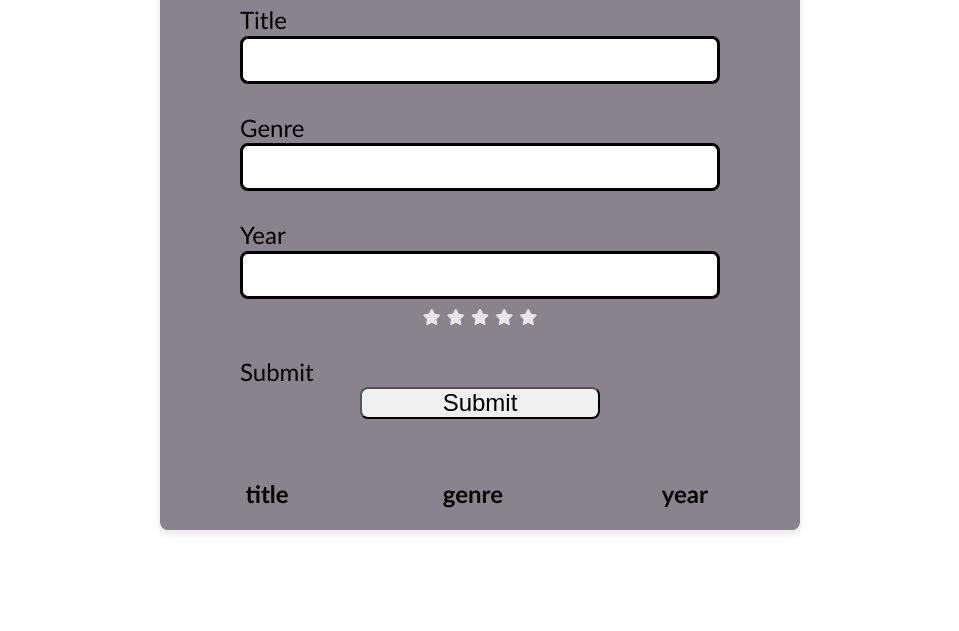
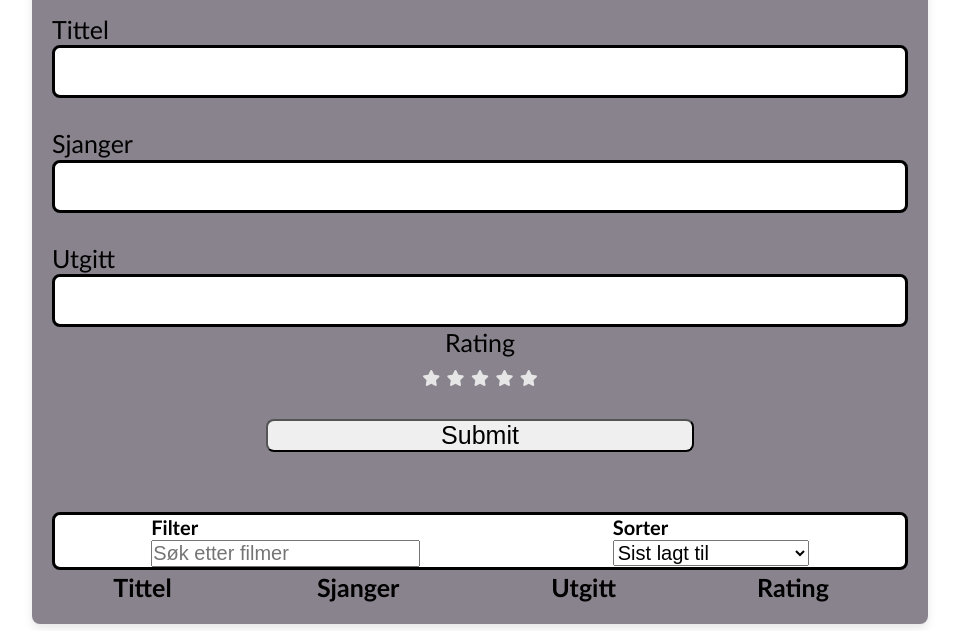
Before and after one commit to miaravnanger/Personlig-data-dashboard, a plain HTML site: page index.html in a window 1280 px wide. Shown: the part 169-800 px from the top of the page, without its empty margins (160-1119 px from the left). Drawn offline with Linux system fonts and the light colour scheme.

Commit message:
filter, sort

```diff
--- a/index.html
+++ b/index.html
@@ -6,58 +6,80 @@
     <meta name="viewport" content="width=device-width, initial-scale=1.0" />
     <title>Filmliste</title>
     <link rel="stylesheet" href="style.css" />
-		<script src="https://kit.fontawesome.com/e1db977daf.js" crossorigin="anonymous"></script>
+    <script
+      src="https://kit.fontawesome.com/e1db977daf.js"
+      crossorigin="anonymous"
+    ></script>
   </head>
   <body>
     <div class="container">
-      <h1>Movie-list</h1>
-<br>
+      <h1>Filmliste</h1>
+      <br />
       <form id="movie-form">
-        <h2>New movie:</h2>
-        <br>
+        <h2>Ny film</h2>
+        <br />
         <div>
-          <label for="title">Title</label>
+          <label for="title">Tittel</label>
           <input type="text" id="title" class="input-text" />
         </div>
-				<br>
+        <br />
         <div>
-          <label for="genre">Genre</label>
-          <input type="text" id="genre" class="input-text"/>
+          <label for="genre">Sjanger</label>
+          <input type="text" id="genre" class="input-text" />
         </div>
-        				<br>
+        <br />
         <div>
-          <label for="year">Year</label>
-          <input type="number" id="year" class="input-text"/>
+          <label for="year">Utgitt</label>
+          <input type="number" id="year" class="input-text" />
         </div>
-          <div class="star-box">
-          <title>Rating</title>
-					<div class="stars" id ="rating-stars">
-          <i class="fa-solid fa-star" data value="1"></i>
-          <i class="fa-solid fa-star" data value="3"></i>
-          <i class="fa-solid fa-star" data value="4"></i>
-          <i class="fa-solid fa-star" data value="5"></i>
-          <i class="fa-solid fa-star" data value="6"></i>
+        <div class="star-box">
+          <label>Rating</label>
+          <div class="stars" id="rating-stars">
+            <i class="fa-solid fa-star" data-value="1"></i>
+            <i class="fa-solid fa-star" data-value="2"></i>
+            <i class="fa-solid fa-star" data-value="3"></i>
+            <i class="fa-solid fa-star" data-value="4"></i>
+            <i class="fa-solid fa-star" data-value="5"></i>
+          </div>
         </div>
-				</div>
-          <br>
-          <div>
-            <label for="submit">Submit</label>
-          <input type="submit" id="submit" class="submit"/>
+        <br />
+        <div>
+          <input type="submit" id="submit" class="submit" />
         </div>
       </form>
-      <br>
-      <br>
+      <br />
+      <br />
+      <div class="filter-sort">
+        <div>
+          <label for="filter">Filter</label>
+          <input type="text" id="filter" placeholder="Søk etter filmer" />
+        </div>
+        <div>
+          <label for="sort">Sorter</label>
+          <select id="sort-by">
+            <option value="date-added">Sist lagt til</option>
+            <option value="rating">Rating (Høy-Lav)</option>
+            <option value="year">Utgitt (Nyeste først)</option>
+            <option value="title">Tittel (A/Å)</option>
+            <option value="genre">Sjanger (A/Å)</option>
+          </select>
+        </div>
+      </div>
+      <div class="list-container">
       <table class="movie-table">
         <thead>
           <tr>
-            <th>title</th>
-            <th>genre</th>
-            <th>year</th>
+            <th>Tittel</th>
+            <th>Sjanger</th>
+            <th>Utgitt</th>
+            <th>Rating</th>
+            <th></th>
             <th></th>
           </tr>
         </thead>
         <tbody id="movie-list"></tbody>
       </table>
-</div>
+      </div>
+    </div>
   </body>
 </html>
--- a/style.css
+++ b/style.css
@@ -1,95 +1,135 @@
-*{
+:root {
+    --border: 3px solid black;
+    --border-radius: 8px;
+    --font-size-desktop: 25px;
+    --font-size-small: 16px;
+}
+* {
   margin: 0px;
   padding: 0px;
   box-sizing: border-box;
 }
 
-body{
+body {
   width: 100svw;
   height: 100svh;
-    font-family:'Trebuchet MS', 'Lucida Sans Unicode', 'Lucida Grande', 'Lucida Sans', Arial, sans-serif;
-    font-size: 24px;
+  font-family: "Trebuchet MS", "Lucida Sans Unicode", "Lucida Grande",
+    "Lucida Sans", Arial, sans-serif;
+  font-size: var(--font-size-small);
+  display: flex;
+  justify-content: center;
+  align-items: center;
 }
-.container{
+.container {
   min-width: 100%;
-    padding: 20px;
+  padding: 4px;
   display: flex;
   flex-direction: column;
-    align-items: center;
-    justify-self: center;
   justify-content: center;
   align-items: center;
-    border-radius: 8px;
+  border-radius: var(--border-radius);
   text-align: center;
   box-shadow: 0 4px 8px rgba(0, 0, 0, 0.1);
   background-color: rgb(137, 131, 141);
-
-
 }
-h2{
+h2 {
   text-align: start;
-    font-size: 2rem;
-    font-weight: 600;
-
+  font-size: 18px;
+  font-weight: 700;
+}
+.list-container{
+    width: 100%;
+    display: flex;
+    justify-content: space-evenly;
+}
+#movie-form {
+  width: 100%;
+  font-size: var(--font-size-small)
 }
 
-#movie-form{
-    width: 80%;
-
+.movie-table {
+  width: 100%;
+  font-size: var(--font-size-small);
+}
+.movie-table tr {
+  width: 100%;
+  font-size: var(--font-size-small);
+  justify-content: space-evenly;
 }
 
-.movie-table{
-width: 100%;
-}
-
-
-.submit{
-font-size: 24px;
+.submit {
+  font-size: var(--font-size-small);
   width: 50%;
   border-radius: 8px;
 }
 
-label{
+label {
   display: block;
-margin-bottom: .1rem;
+  margin-bottom: 0.1rem;
   text-align: start;
-
 }
 
-.input-text{
-    font-size: 22px;
+.input-text {
+  font-size: var(--font-size-small);
   width: 100%;
-    height: 3rem;
-    border: 3px solid black;
-    border-radius: 8px;
+  height: 2rem;
+  border: var(--border);
+  border-radius: var(--border-radius);
 }
-
-.success, .error{
-    color:white;
+/* filter og sorter */
+.filter-sort{
+    width: 100%;
+    font-size: 15px;
+    font-weight: 700;
+    background-color: white;
+    display: flex;
+    justify-content: space-around;
+    border: var(--border);
+    border-radius: var(--border-radius);
+}
+.success,
+.error {
+  color: white;
   padding: 5px;
   margin: 5px 0 15px 0;
 }
-.success{
+.success {
   background-color: green;
 }
-.error{
+.error {
   background-color: red;
 }
-
-.star-box{
+/* gjør rediger knappen mindre */
+.fa-pencil{
+font-size: 10px;
+}
+.delete{
+    font-size: 12px;
+    font-weight: 700;
+}
+.star-box {
   display: flex;
   flex-direction: column;
   justify-content: center;
   align-items: center;
 }
-.stars i{
+.stars i {
   color: #e6e6e6;
   font-size: 16px;
   cursor: pointer;
   transition: color 0.2s ease;
 }
-.stars i.active{
-color:#ff9c1a;
+.stars i.active {
+  color: #ff9c1a;
+  transform: scale(1.2);
+}
+/* UI stjernene*/
+.rating i {
+  color: #e6e6e6;
+  font-size: 9px;
+}
+.rating i.active {
+  color: #ff9c1a;
 }
 
 /* mobile large 425px */
@@ -104,11 +144,79 @@ color:#ff9c1a;
 
 /* laptpop 1080px */
 @media screen and (min-width: 1080px) {
-.container{
-min-width: 50%;
+    body{
+        font-size: var(--font-size-desktop);
+    }
+    h2{
+        font-size: 30px;
+    }
+
+  .container {
+    min-width: 70%;
     display: flex;
-justify-content:center ;
+    padding: 20px;
+    justify-content: center;
     align-items: center;
+    font-size: var(--font-size-desktop);
+  }
+  .movie-table {
+    font-size:var(--font-size-desktop)
+}
+.submit{
+    font-size: var(--font-size-desktop)
+}
+#movie-form{
+    font-size: var(--font-size-desktop);
+}
+.movie-table {
+  width: 100%;
+  font-size: var(--font-size-desktop);
+}
+.movie-table tr {
+  width: 100%;
+  font-size: var(--font-size-desktop);
+  justify-content: space-evenly;
+}
+
+.submit {
+  font-size: var(--font-size-desktop);
+  width: 50%;
+  border-radius: 8px;
+}
+.submit {
+  font-size: var(--font-size-desktop);
+  width: 50%;
+  border-radius: 8px;
+}
+
+.input-text {
+  font-size: var(--font-size-desktop);
+  width: 100%;
+  height: 3.3rem;
+}
+/* UI stjernene*/
+.rating i {
+  color: #e6e6e6;
+  font-size: 15px;
+}
+.rating i.active {
+  color: #ff9c1a;
+}
+.fa-pencil{
+font-size: 17px;
+}
+.delete{
+    font-size: 20px;
+    font-weight: 700;
+}
+/* filter og sorter */
+.filter-sort{
+    width: 100%;
+    font-size: 20px;
+}
+.filter-sort input, select{
+    width: 100%;
+    font-size: 20px;
 }
 }
 
```
Also changed, not shown: app.js (+39 -24 lines). Lines whose indentation alone changed are shown as unchanged.
